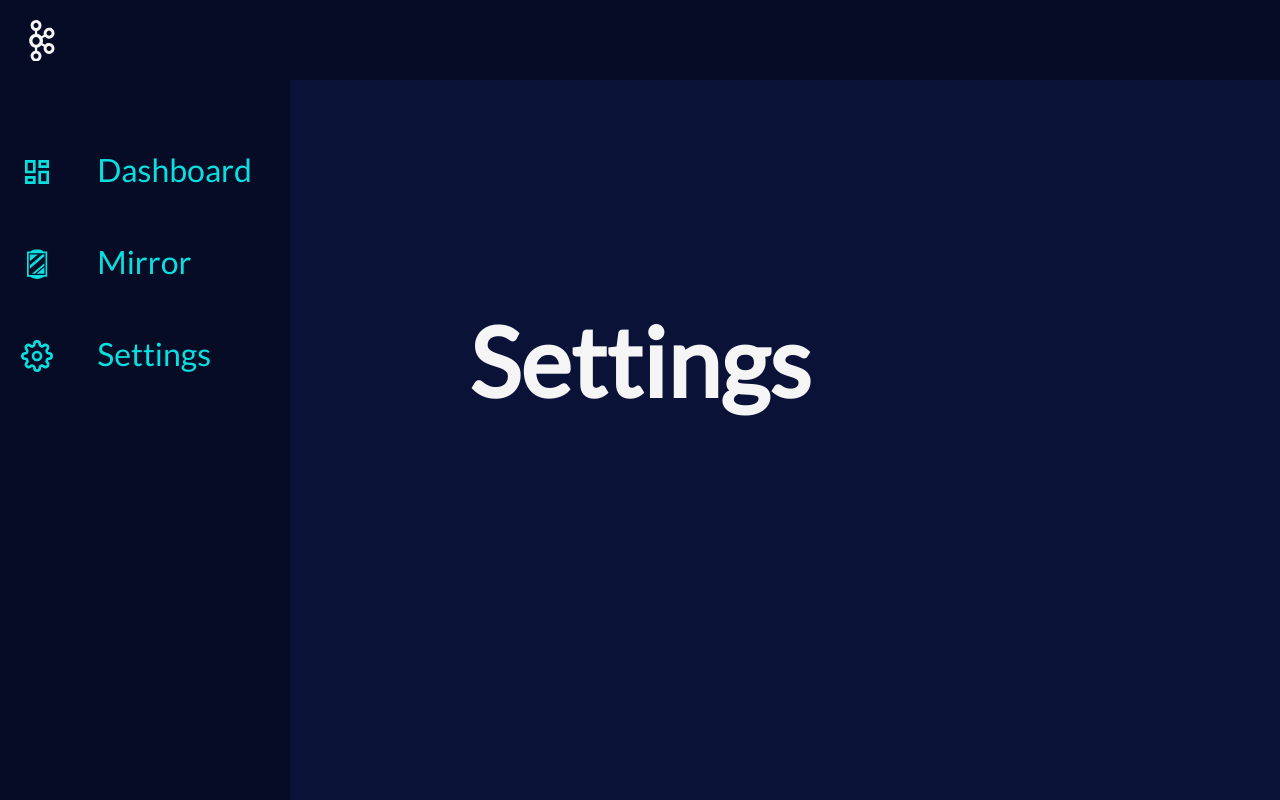
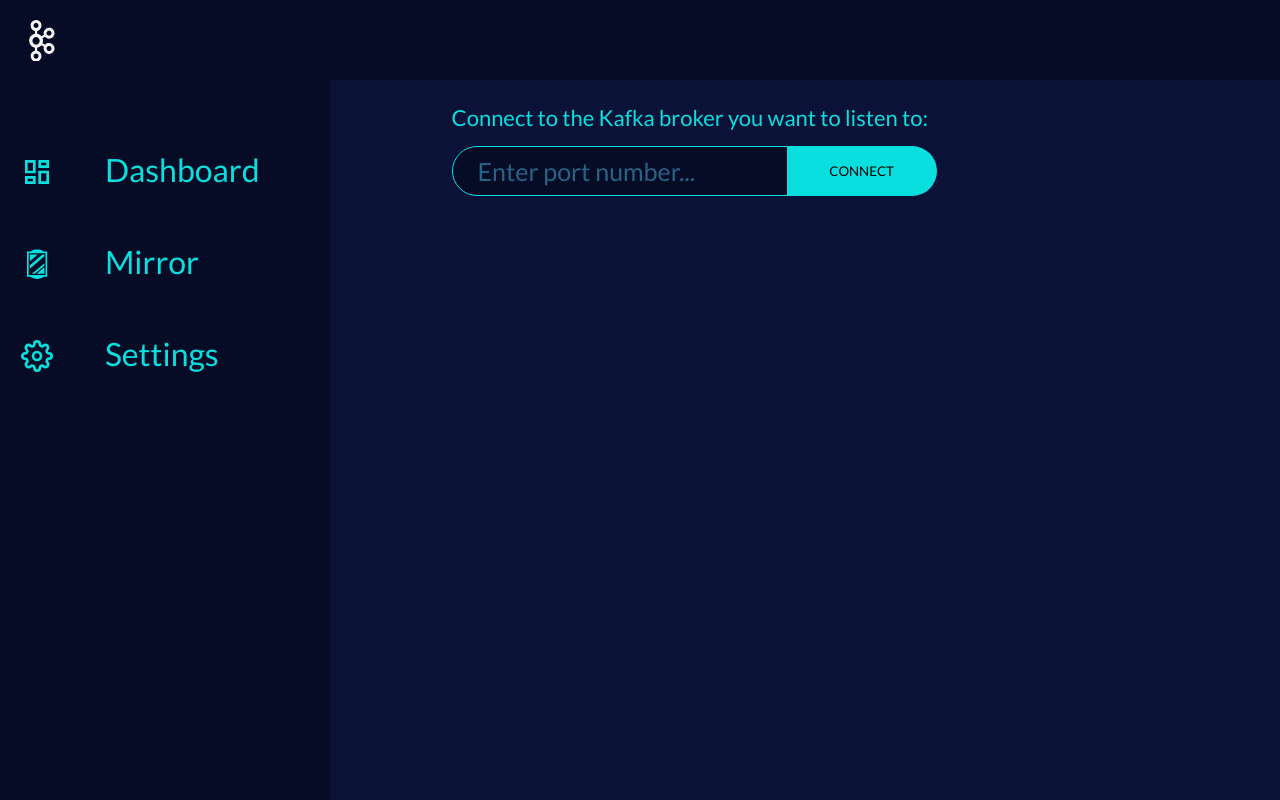
Before and after one commit to oslabs-beta/KafkaMirror, a React app: page /settings in a window 1280 px wide. Built offline with nearby package versions, Linux system fonts and the light colour scheme; the HTML template or start-up script is replaced by a standard one.

Commit message:
settings port input

```diff
--- a/client/components/Sidebar/Sidebar.scss
+++ b/client/components/Sidebar/Sidebar.scss
@@ -52,7 +52,7 @@
 
 .sidebar-menu {
   background-color: #060b26;
-  width: 240px;
+  width: 280px;
   height: 100vh;
   display: flex;
   justify-content: center;
@@ -84,10 +84,8 @@
 
 .sidebar-icon {
   display: flex;
-  /* text-decoration: none; */
   justify-content: space-around;
   padding: 40px 0px 8px 2px;
-  /* list-style: none; */
   height: 60px;
   margin-top: 1rem;
   margin-bottom: 2rem;
--- a/client/pages/Pages.scss
+++ b/client/pages/Pages.scss
@@ -1,5 +1,6 @@
 @import '../styles/variables.scss';
 
+//GENERAL
 // .dashboard,
 .mirror,
 .settings {
@@ -10,6 +11,8 @@
   font-size: 3rem;
   z-index: 0;
 }
+
+// Dashboard Page
 
 // .dashboard-container {
 //   padding: 115px 30px 30px 320px;
@@ -27,7 +30,7 @@
 
 .dashboard-container {
   display: grid;
-  padding: 115px 100px 30px 380px;
+  padding: 115px 100px 30px 180px;
   grid-template-columns: repeat(12, 1fr);
   grid-auto-rows: minmax(250px, auto);
   grid-gap: 70px 60px;
@@ -81,3 +84,71 @@
 //     flex-direction: column;
 //   }
 // }
+
+// Settings Page
+
+.settings {
+  position: absolute;
+  bottom: 35%;
+  left: 37%;
+  width: 500px;
+  transform: translate(-22px, -35px);
+}
+
+.form-container {
+  display: flex;
+  flex-wrap: wrap;
+}
+
+label {
+  display: flex;
+  color: $primaryForeground;
+  font-size: 22px;
+  margin-top: 50px;
+  padding-bottom: 15px;
+}
+
+.form-input {
+  position: relative;
+  display: inline-block;
+  font-size: 25px;
+  box-sizing: border-box;
+  transition: 0.5s;
+}
+
+input[type='text'] {
+  background: $secondaryBackground;
+  width: 340px;
+  height: 50px;
+  border: 1px solid $primaryForeground;
+  outline: none;
+  padding: 0 25px;
+  border-radius: 25px 0 0 25px;
+  color: $primaryForeground;
+}
+
+::placeholder {
+  color: rgba(85, 211, 250, 0.438);
+}
+
+button[type='submit'] {
+  position: relative;
+  left: -5px;
+  border-radius: 0 25px 25px 0;
+  background: $primaryForeground;
+  width: 150px;
+  height: 50px;
+  border: none;
+  outline: none;
+  cursor: pointer;
+  color: #000;
+  -webkit-transition: all 0.1s ease;
+  -moz-transition: all 0.1s ease;
+  transition: all 0.1s ease;
+}
+
+button[type='submit']:hover {
+  background: $secondaryForeground;
+  font-size: 16px;
+  border: 9px ridge $primaryForeground;
+}
--- a/client/pages/Settings.js
+++ b/client/pages/Settings.js
@@ -1,11 +1,30 @@
-import React from 'react';
+import React, { useState, useEffect } from 'react';
+import './Pages.scss';
 
-function Settings() {
+const Settings = () => {
+  const [portNumber, setPortNumber] = useState('');
+
+  const handleChange = (e) => {
+    const { value } = e.target;
+    setPortNumber(value)
+  }
+
+  const handleSubmit = e => {
+    e.preventDefault();
+    //post to server port
+    console.log(portNumber);
+    setPortNumber('');
+  }
+
   return (
     <div className='settings'>
-      <h1>Settings</h1>
+      <form className="form-container" onSubmit={ handleSubmit }>
+        <label className='form-label'>Connect to the Kafka broker you want to listen to: </label>
+        <input type='text' name='portNumber' value={ portNumber } onChange={ handleChange } className="form-input" placeholder="Enter port number..." />
+        <button type='submit' className='btn-connect'>CONNECT</button>
+      </form>
     </div>
-  )
-}
+  );
+};
 
 export default Settings;
--- a/client/styles/variables.scss
+++ b/client/styles/variables.scss
@@ -2,5 +2,5 @@ $primaryBackground: #0b1238;
 $secondaryBackground: #060b26;
 
 $primaryForeground: #09dfdf;
-$secondaryForeground: white;
+$secondaryForeground: #f5f5f5;
 $ternaryForeground: #0f678a;
```
